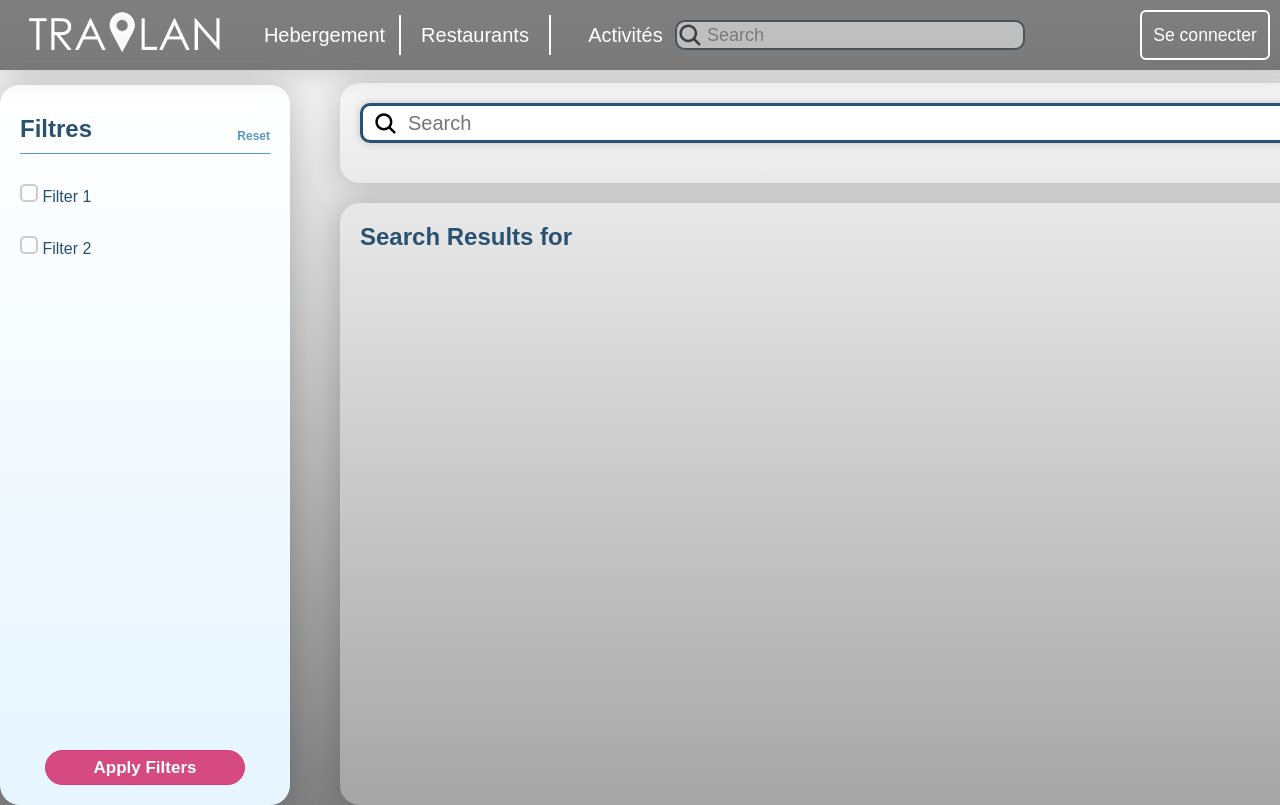
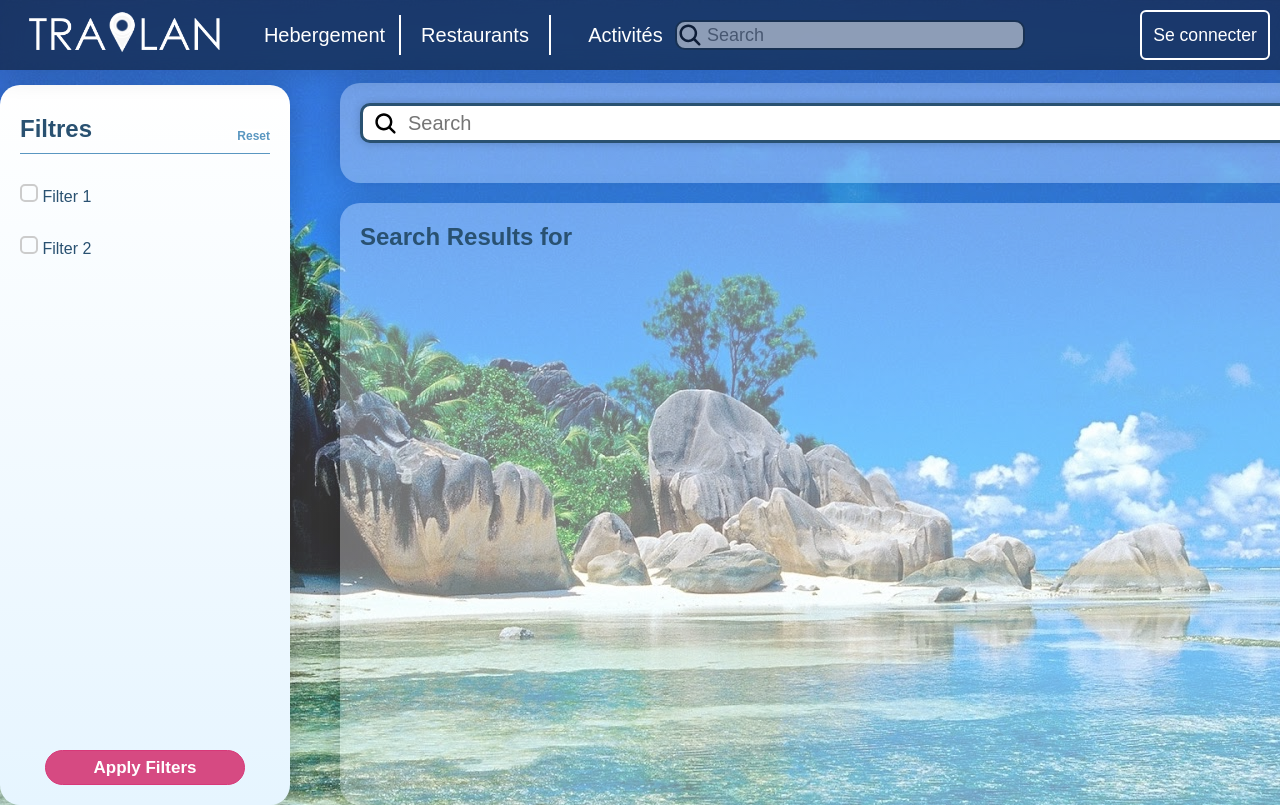
Before and after one commit to RacimFethallah/Travlan, a PHP site: page /Travlan/search.php in a window 1280 px wide. Run offline with PHP 8.4, Linux system fonts and the light colour scheme; some libraries are stand-ins or nearby versions.

Commit message:
ncjdslù

```diff
--- a/search.css
+++ b/search.css
@@ -8,9 +8,6 @@ body.search {
 
 
 
-body{
-    background-image: url('Pics/Background/fond-decran-ordinateur-3.jpg');
-}
 
 
 
@@ -21,6 +18,10 @@ body{
 body.search main {
     display: flex;
     overflow: hidden;
+    background-image:  linear-gradient(rgba(255, 255, 255, 0.2), rgba(255, 254, 254, 0.2)), url('Pics/Background/fond-decran-ordinateur-3.jpg');
+    background-repeat: no-repeat;
+    background-attachment: fixed;
+
 }
 
 #asideSearchPage {
```
